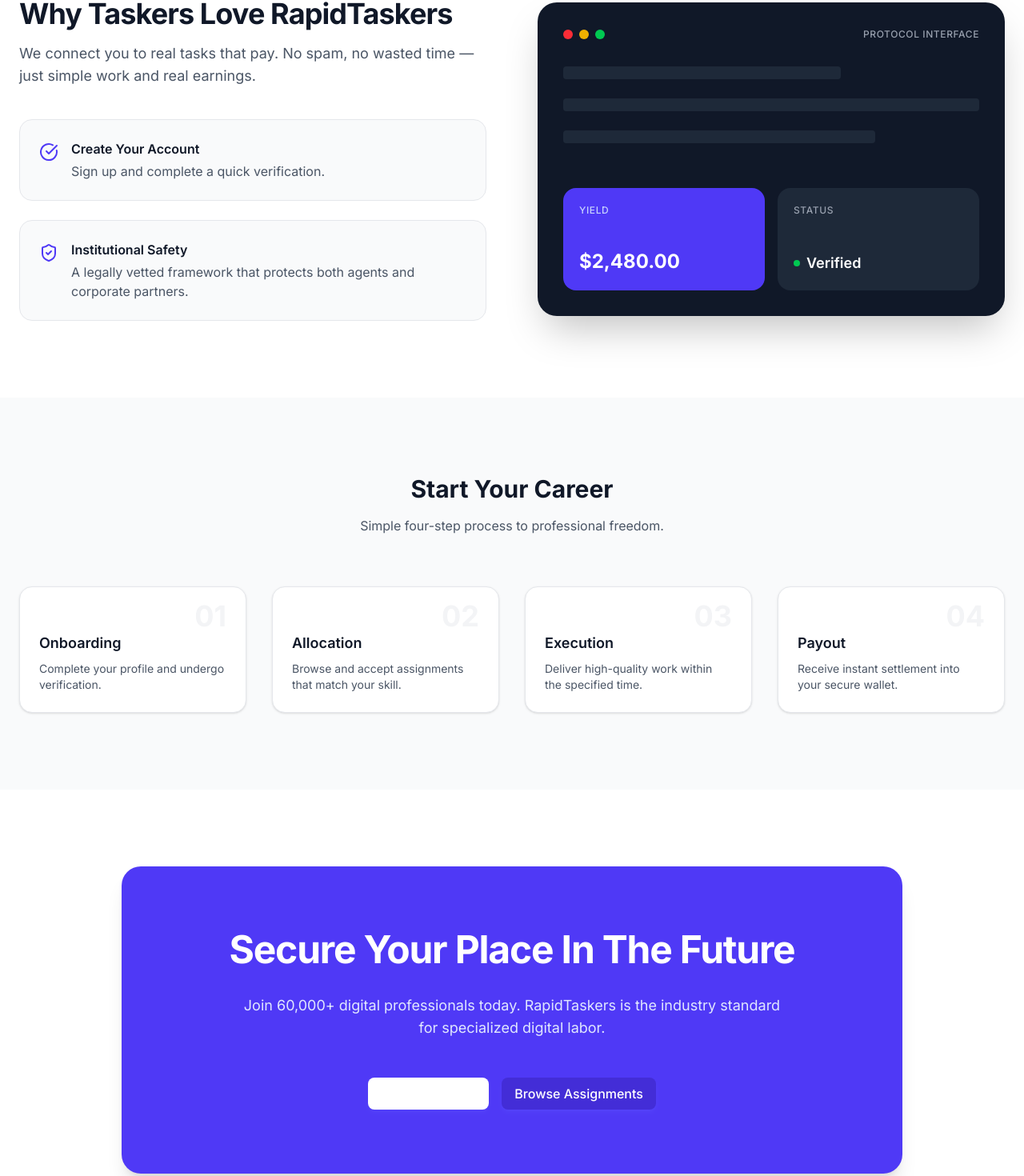
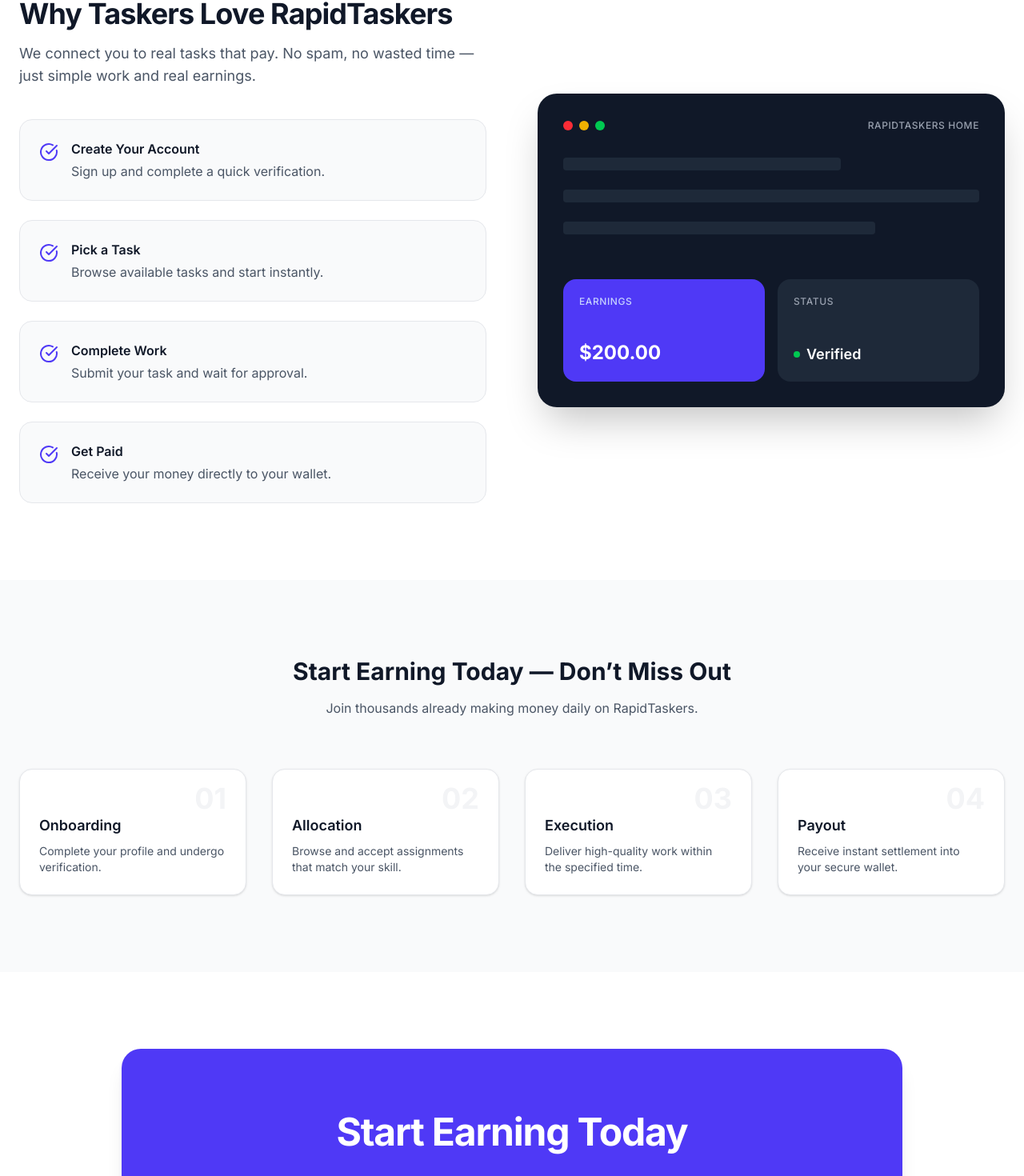
Before and after one commit to evander254/rapidtaskers, a React (Vite) app: page / in a window 1280 px wide. Shown: the part 1356-2826 px from the top of the page at 80% size. Built offline with nearby package versions, Linux system fonts and the light colour scheme.

Commit message:
Changes in landing page

```diff
--- a/src/pages/Home.jsx
+++ b/src/pages/Home.jsx
@@ -94,7 +94,9 @@
               <div className="space-y-6">
                 {[
                   { title: 'Create Your Account', desc: 'Sign up and complete a quick verification.', icon: <CheckCircle className="text-indigo-600" size={24} /> },
-                  { title: 'Institutional Safety', desc: 'A legally vetted framework that protects both agents and corporate partners.', icon: <ShieldCheck className="text-indigo-600" size={24} /> }
+                  { title: 'Pick a Task', desc: 'Browse available tasks and start instantly.', icon: <CheckCircle className="text-indigo-600" size={24} /> },
+                  { title: 'Complete Work', desc: 'Submit your task and wait for approval.', icon: <CheckCircle className="text-indigo-600" size={24} /> },
+                  { title: 'Get Paid', desc: 'Receive your money directly to your wallet.', icon: <CheckCircle className="text-indigo-600" size={24} /> },
                 ].map((item, i) => (
                   <div key={i} className="flex gap-4 p-6 rounded-2xl bg-gray-50 dark:bg-gray-900/50 border border-gray-200 dark:border-gray-800">
                     <div className="shrink-0 pt-1">{item.icon}</div>
@@ -115,7 +117,7 @@
                     <div className="w-3 h-3 rounded-full bg-yellow-500"></div>
                     <div className="w-3 h-3 rounded-full bg-green-500"></div>
                   </div>
-                  <div className="text-xs font-medium text-gray-400 uppercase tracking-wider">Protocol Interface</div>
+                  <div className="text-xs font-medium text-gray-400 uppercase tracking-wider">RapidTaskers Home</div>
                 </div>
                 <div className="space-y-6">
                   <div className="h-4 w-2/3 bg-gray-800 rounded"></div>
@@ -123,8 +125,8 @@
                   <div className="h-4 w-3/4 bg-gray-800 rounded"></div>
                   <div className="grid grid-cols-2 gap-4 pt-8">
                     <div className="bg-indigo-600 rounded-2xl p-5 flex flex-col justify-between h-32">
-                      <div className="text-xs font-medium text-indigo-200 uppercase tracking-wider">Yield</div>
-                      <div className="text-2xl font-bold">$2,480.00</div>
+                      <div className="text-xs font-medium text-indigo-200 uppercase tracking-wider">Earnings</div>
+                      <div className="text-2xl font-bold">$200.00</div>
                     </div>
                     <div className="bg-gray-800 rounded-2xl p-5 flex flex-col justify-between h-32">
                       <div className="text-xs font-medium text-gray-400 uppercase tracking-wider">Status</div>
@@ -144,8 +146,8 @@
       <section className="py-24 bg-gray-50 dark:bg-gray-900/50">
         <div className="max-w-7xl mx-auto px-4 sm:px-6">
           <div className="text-center mb-16">
-            <h2 className="text-3xl font-bold text-gray-900 dark:text-white mb-4">Start Your Career</h2>
-            <p className="text-gray-600 dark:text-gray-400">Simple four-step process to professional freedom.</p>
+            <h2 className="text-3xl font-bold text-gray-900 dark:text-white mb-4">Start Earning Today — Don’t Miss Out</h2>
+            <p className="text-gray-600 dark:text-gray-400">Join thousands already making money daily on RapidTaskers.</p>
           </div>
           <div className="grid grid-cols-1 md:grid-cols-2 lg:grid-cols-4 gap-8">
             {[
@@ -172,14 +174,14 @@
           <div className="bg-indigo-600 rounded-3xl p-12 md:p-20 text-center relative overflow-hidden shadow-xl">
             <div className="relative z-10 space-y-8">
               <h2 className="text-4xl md:text-5xl font-bold text-white tracking-tight">
-                Secure Your Place In The Future
+                Start Earning Today
               </h2>
               <p className="text-indigo-100 text-lg max-w-2xl mx-auto">
-                Join 60,000+ digital professionals today. RapidTaskers is the industry standard for specialized digital labor.
+                Join thousands of digital professionals today. RapidTaskers is the first stop for your freelance journey.
               </p>
               <div className="flex flex-col sm:flex-row gap-4 justify-center pt-4">
                 <Button as={Link} to="/signup" className="bg-white text-indigo-600 hover:bg-gray-50 flex items-center justify-center">
-                  Create Account
+                  Create Free Account
                 </Button>
                 <Button as={Link} to="/tasks" className="bg-indigo-700 hover:bg-indigo-800 text-white flex items-center justify-center">
                   Browse Assignments
```
